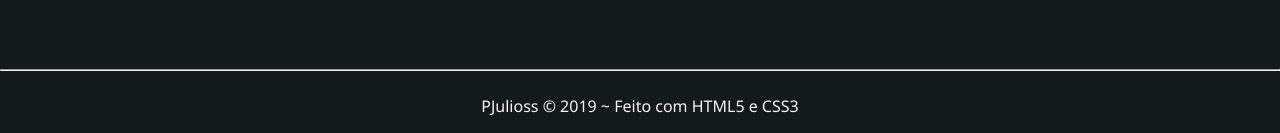
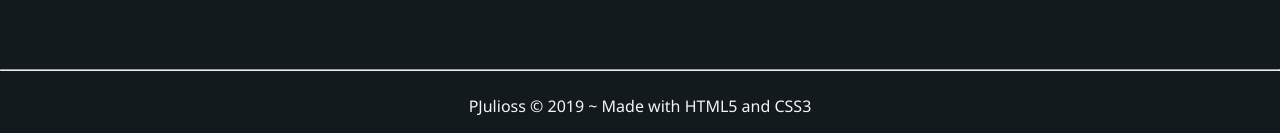
Before and after one commit to pjulioss/site-antigo, a plain HTML site: page index.html in a window 1280 px wide. Shown: the part 1668-1801 px from the top of the page. Drawn offline with Linux system fonts and the light colour scheme.

Commit message:
rodapé inglês

```diff
--- a/index.html
+++ b/index.html
@@ -109,7 +109,7 @@
 	</div>
 	<hr>
 	<footer class="center bg-dark">
-		<p>PJulioss &copy; 2019 ~ Feito com HTML5 e CSS3 </p>
+		<p>PJulioss &copy; 2019 ~ Made with HTML5 and CSS3 </p>
 	</footer>
 </body>
 
```
